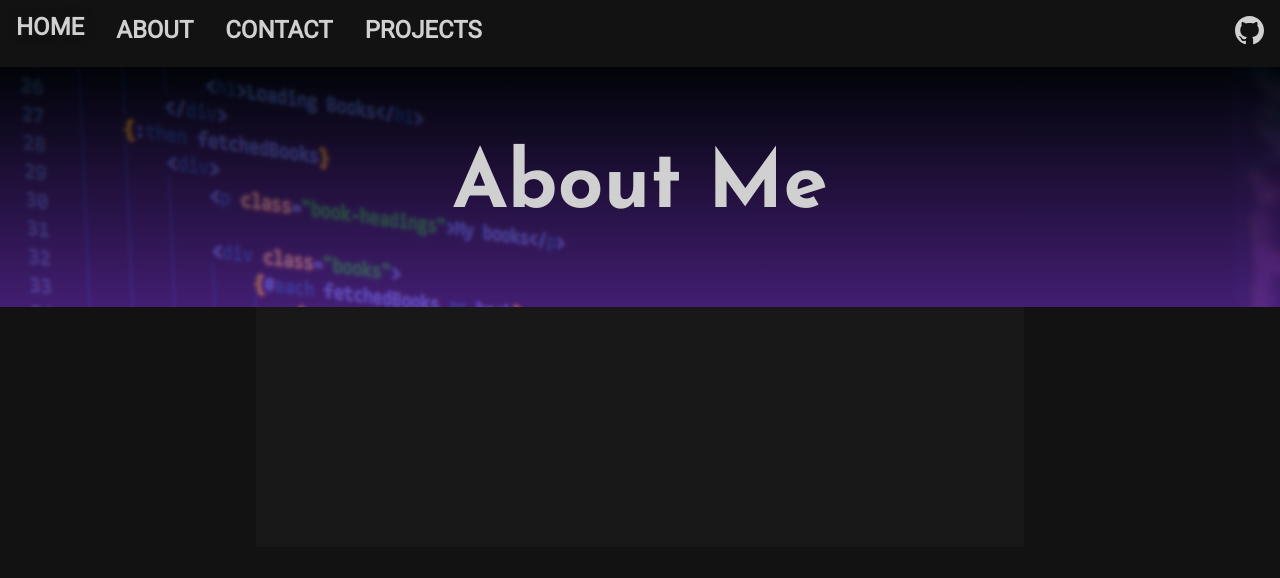
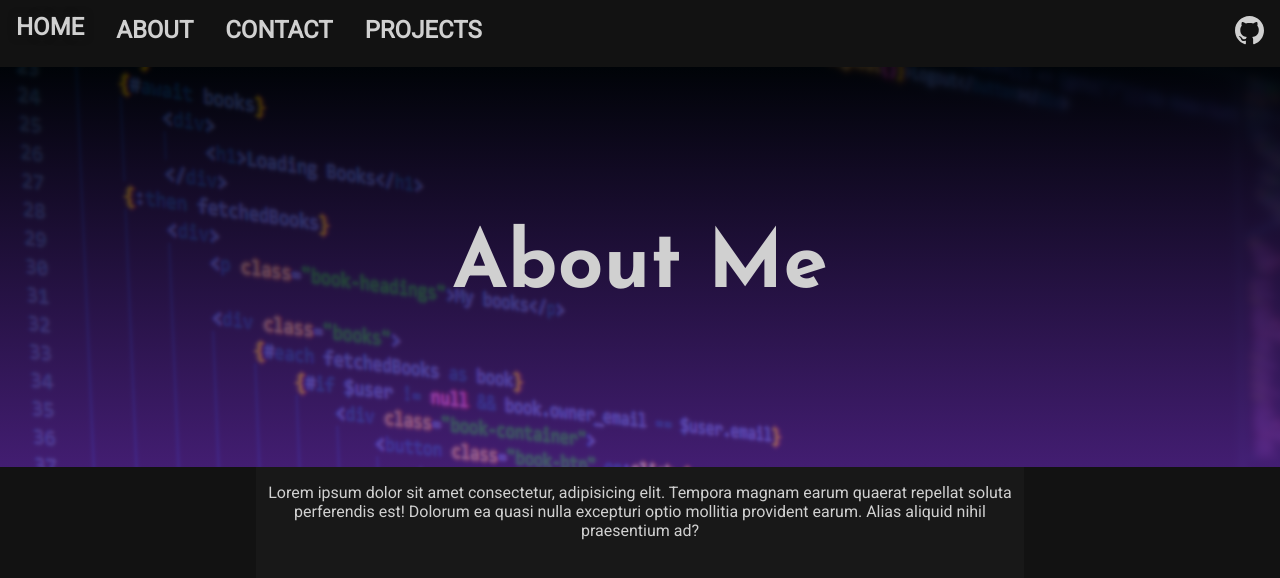
Before and after one commit to InvalidSE/InvalidSE-Web, a SvelteKit app: page /about in a window 1280 px wide. Shown: the top 578 px of the page. Built offline with nearby package versions, Linux system fonts and the light colour scheme.

Commit message:
Colour parity + footer added

```diff
--- a/src/routes/+page.svelte
+++ b/src/routes/+page.svelte
@@ -69,8 +69,11 @@
         justify-content: center;
         flex-direction: column;
         align-items: center;
-        background: linear-gradient(to bottom, rgba(0, 0, 0, 0.52), rgba(117, 19, 93, 0.73)), url("/blender-logo.png") no-repeat center center fixed;
+        // background: linear-gradient(to bottom, rgba(0, 0, 0, 0.52), rgba(117, 19, 93, 0.73)), url("/blender-logo.png") no-repeat center center fixed;
+        background: linear-gradient(to bottom, rgba(0, 0, 0, 0.726), rgba(123, 44, 187, 0.541)), url("/blender-logo.png") no-repeat center center fixed;
     }
+
+
     #username-container{
         display: flex;
         flex-direction: row;
--- a/src/routes/about/+page.svelte
+++ b/src/routes/about/+page.svelte
@@ -12,9 +12,7 @@
     </div>
     <div class="left-panel"></div>
     <div class="content">
-
-        <div></div>
-
+        <p>Lorem ipsum dolor sit amet consectetur, adipisicing elit. Tempora magnam earum quaerat repellat soluta perferendis est! Dolorum ea quasi nulla excepturi optio mollitia provident earum. Alias aliquid nihil praesentium ad?</p>
     </div>
     <div class="right-panel"></div>
 </div>
@@ -46,6 +44,7 @@
         align-items: center;
         background-color: #181818;
         height: 100%;
+        text-align: center;
     }
 
     .right-panel {
@@ -54,7 +53,6 @@
 
     #heading {
         text-align: center;
-        margin-top: 1em;
-        margin-bottom: 1em;
+        margin: 2em 0em;
     }
 </style>
```
Also changed, not shown: src/lib/components/footer.svelte (added, +11 -0 lines).
